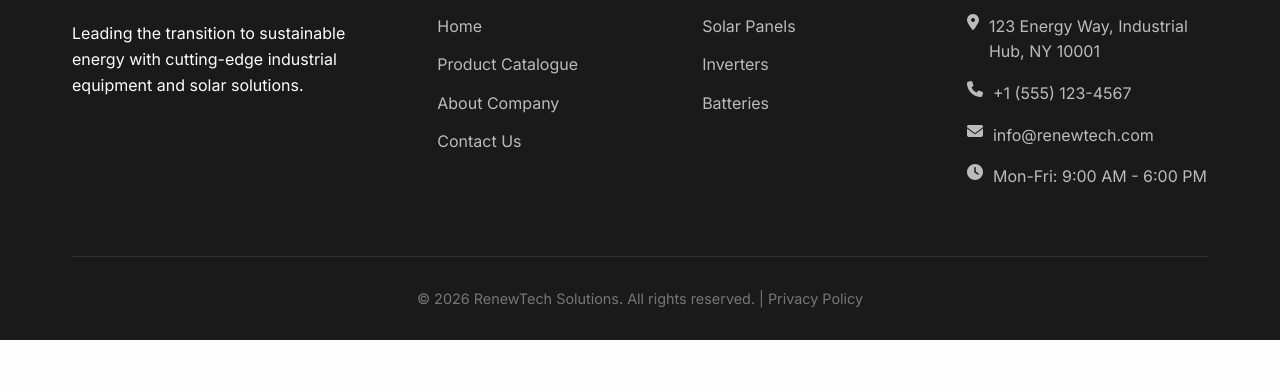
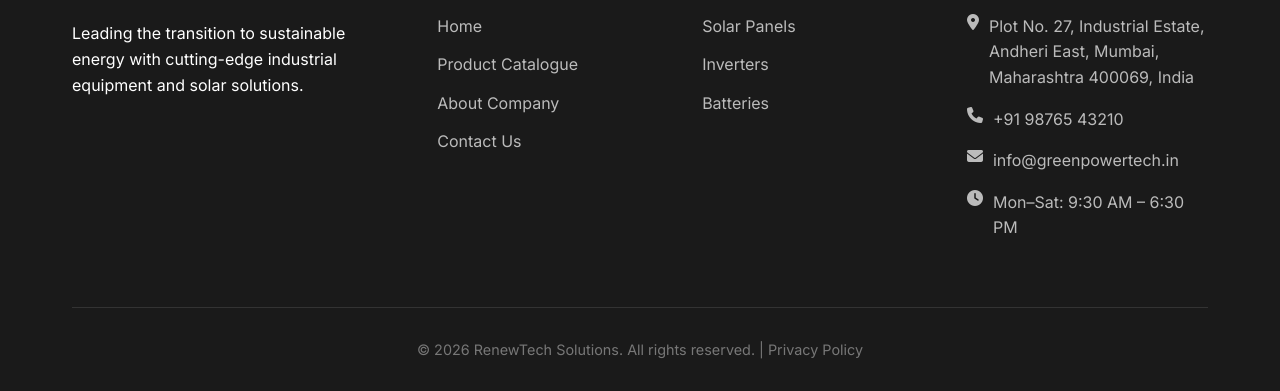
Before and after one commit to ritikparmar45/digitalcat, a website built with Vite: page index.html in a window 1280 px wide. Shown: the part 3255-3646 px from the top of the page. Before the commit the page ends 3595 px from the top, so only its background shows below. Built offline with nearby package versions, Linux system fonts and the light colour scheme.

Commit message:
update for render

```diff
--- a/index.html
+++ b/index.html
@@ -150,10 +150,12 @@
                 </div>
                 <div class="footer-contact">
                     <h4>Contact Info</h4>
-                    <p><i class="fas fa-map-marker-alt"></i> 123 Energy Way, Industrial Hub, NY 10001</p>
-                    <p><i class="fas fa-phone"></i> +1 (555) 123-4567</p>
-                    <p><i class="fas fa-envelope"></i> info@renewtech.com</p>
-                    <p><i class="fas fa-clock"></i> Mon-Fri: 9:00 AM - 6:00 PM</p>
+                 <p><i class="fas fa-map-marker-alt"></i> Plot No. 27, Industrial Estate, Andheri East, Mumbai,
+                        Maharashtra 400069, India</p>
+                    <p><i class="fas fa-phone"></i> +91 98765 43210</p>
+                    <p><i class="fas fa-envelope"></i> info@greenpowertech.in</p>
+                    <p><i class="fas fa-clock"></i> Mon–Sat: 9:30 AM – 6:30 PM</p>
+
                 </div>
             </div>
             <div class="footer-bottom">
```
Also changed, not shown: about.html (+6 -3 lines), contact.html (+6 -3 lines), product-details.html (+6 -4 lines), vercel.json (added).
